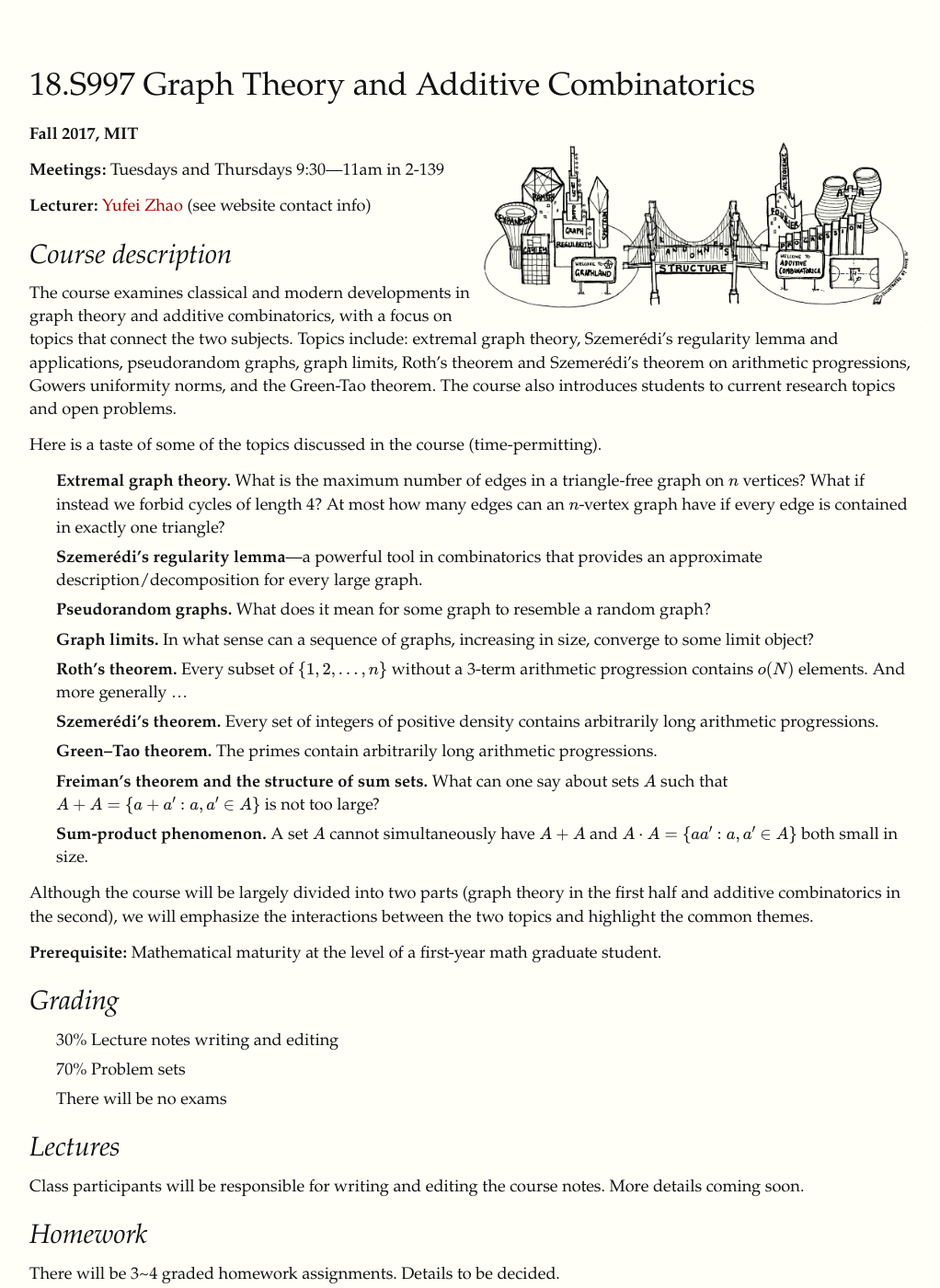
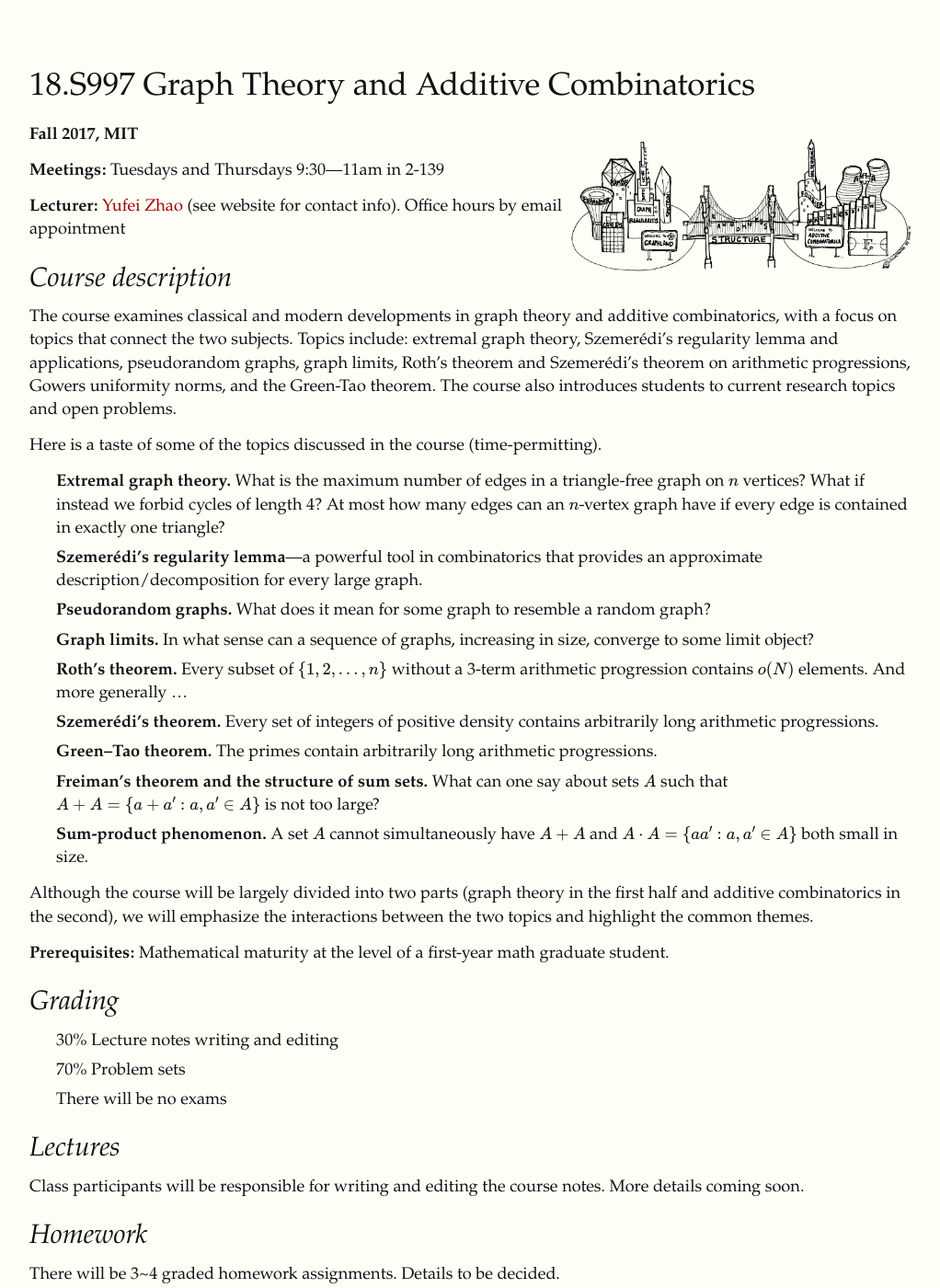
Before and after one commit to yufeizhao/yufeizhao.github.io, a Jekyll site: the page built from gtac/index.md, in a window 1280 px wide and 1400 px high. Shown: the whole window at 92% size, without its empty margins (123-1145 px from the left). Built offline with Jekyll 4.4.1, drawn with Linux system fonts in a browser that asks for light colours; nearby versions of some CDN libraries; formulas are drawn with MathJax 3.

Commit message:
lecturer contact

```diff
--- a/gtac/index.md
+++ b/gtac/index.md
@@ -7,14 +7,14 @@ description: "Course homepage for 18.S997 Graph Theory and Additive Combinatoric
 18.S997 Graph Theory and Additive Combinatorics
 ===============================================
 
-<img src="bridge.png" width="600" height="181" style="float:right; max-width: 50%; height: auto;" class="side"
+<img src="bridge.png" width="600" height="181" style="float:right; max-width: 40%; height: auto;" class="side"
  title="The bridge between graph theory and additive combinatorics">
 
 **Fall 2017, MIT**
 
 **Meetings:** Tuesdays and Thursdays 9:30---11am in 2-139
 
-**Lecturer:** [Yufei Zhao](http://yufeizhao.com) (see website contact info)
+**Lecturer:** [Yufei Zhao](http://yufeizhao.com) (see website for contact info). Office hours by email appointment
 
 ## Course description
 
@@ -34,7 +34,7 @@ Here is a taste of some of the topics discussed in the course (time-permitting).
 
 Although the course will be largely divided into two parts (graph theory in the first half and additive combinatorics in the second), we will emphasize the interactions between the two topics and highlight the common themes.
 
-**Prerequisite:** Mathematical maturity at the level of a first-year math graduate student.
+**Prerequisites:** Mathematical maturity at the level of a first-year math graduate student.
 
 ## Grading
 
```
